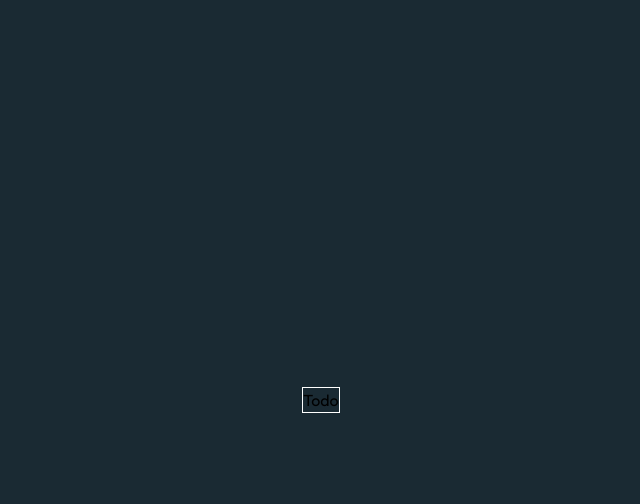
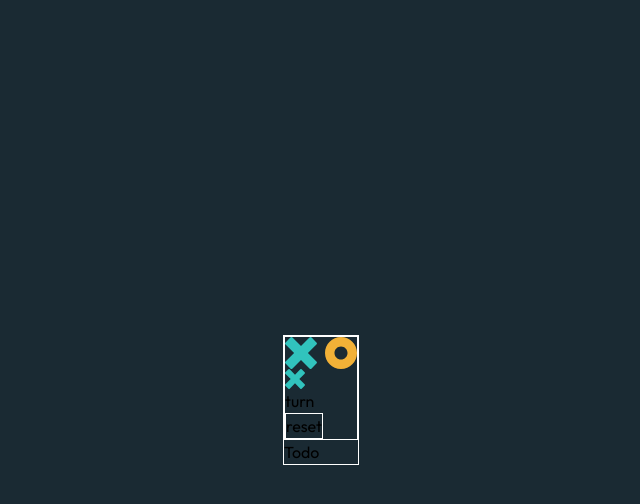
Before and after one commit to EltonLobo07/tic-tac-toe, a React (Vite) app: page / in a window 1280 px wide. Both pictures are taken after a click on the button "new game (vs cpu)". Shown: the top 504 px of the page, without its empty margins (319-959 px from the left). Built offline with nearby package versions, Linux system fonts and the light colour scheme.

Commit message:
Add unstyled grid content head markup

```diff
--- a/src/App.tsx
+++ b/src/App.tsx
@@ -3,12 +3,12 @@ import { MaxWidthWrapper } from "./components/MaxWidthWrapper";
 import { NewGameMenuContent } from "./components/NewGameMenuContent";
 import { VisuallyHidden } from "./components/VisuallyHidden";
 import { useState } from "react";
-import { GameType, PlayerOneMark } from "./type-helpers/app";
+import { GameType, Mark } from "./type-helpers/app";
 
 type GameTypeState = GameType | "not selected";
 
 export function App() {
-  const [playerOneMark, setPlayerOneMark] = useState<PlayerOneMark>("X");
+  const [playerOneMark, setPlayerOneMark] = useState<Mark>("X");
   const [gameType, setGameType] = useState<GameTypeState>("not selected");
 
   let sectionTitleAndContent = {
@@ -21,8 +21,10 @@ export function App() {
   };
   if (gameType !== "not selected") {
     sectionTitleAndContent = {
-      title: "game",
-      content: <GameContent />
+      title: "game content",
+      content: <GameContent
+        playerOneMark = {playerOneMark}
+      />
     };
   }
 
--- a/src/components/GameContent.tsx
+++ b/src/components/GameContent.tsx
@@ -1,9 +1,24 @@
-export function GameContent() {
+import { Mark } from "../type-helpers/app";
+import { GameContentGrid } from "./GameContentGrid";
+import { GameContentHead } from "./GameContentHead";
+import { useState } from "react";
+
+type Props = {
+    playerOneMark: Mark
+};
+
+export function GameContent(props: Props) {
+    const [currentTurnMark, setCurrentTurnMark] = useState<Mark>("X");
+
     return (
         <div
             className = "border border-white my-0 tabAndUp:my-auto"
         >
-            Todo
+            <GameContentHead
+                currentTurnMark = {currentTurnMark}
+                isPlayerOneTurn = {currentTurnMark === props.playerOneMark}
+            />
+            <GameContentGrid />
         </div>
     );
 }
--- /dev/null
+++ b/src/components/GameContentGrid.tsx
@@ -0,0 +1,7 @@
+export function GameContentGrid() {
+    return (
+        <div>
+            Todo
+        </div>
+    );
+}
--- /dev/null
+++ b/src/components/GameContentHead.tsx
@@ -0,0 +1,58 @@
+import { Mark } from "../type-helpers/app";
+import { AppLogo } from "./AppLogo";
+import { Button } from "./Button";
+import { VisuallyHidden } from "./VisuallyHidden";
+import { X } from "./X";
+import { Zero } from "./Zero";
+
+type Props = {
+    currentTurnMark: Mark,
+    isPlayerOneTurn: boolean
+};
+
+function getPlayerOneMark(currentTurnMark: Mark, isPlayerOneTurn: boolean): Mark {
+    if (isPlayerOneTurn) {
+        return currentTurnMark;
+    }
+    if (currentTurnMark === "X") {
+        return "0";
+    }
+    return "X";
+}
+
+export function GameContentHead(props: Props) {
+    const TurnIcon = props.currentTurnMark === "X" ? X : Zero;
+
+    return (
+        <div
+            className = "border border-white"
+        >
+            <AppLogo />
+            <div
+                className = "relative"
+            >
+                <span
+                    aria-hidden
+                >
+                    <TurnIcon
+                        className = "w-5 h-5"
+                    />
+                    <span>
+                        turn
+                    </span>
+                </span>
+                <VisuallyHidden>
+                    player {props.isPlayerOneTurn ? "one" : "two"}'s turn.
+                    player one's selected mark is {getPlayerOneMark(props.currentTurnMark, props.isPlayerOneTurn)}
+                </VisuallyHidden>
+            </div>
+            <Button
+                nativeBtnProps = {{
+                    type: "button"
+                }}
+            >
+                reset
+            </Button>
+        </div>
+    );
+}
--- a/src/components/NewGameMenuContent.tsx
+++ b/src/components/NewGameMenuContent.tsx
@@ -1,5 +1,5 @@
 import { joinClasses } from "../helpers/general";
-import { GameType, PlayerOneMark } from "../type-helpers/app";
+import { GameType, Mark } from "../type-helpers/app";
 import { AppLogo } from "./AppLogo";
 import { Button } from "./Button";
 import { RadioBtn } from "./RadioBtn";
@@ -8,8 +8,8 @@ import { X } from "./X";
 import { Zero } from "./Zero";
 
 type Props = {
-    playerOneMark: PlayerOneMark,
-    onPlayerOneMarkChange: (newPlayerOneMark: PlayerOneMark) => void,
+    playerOneMark: Mark,
+    onPlayerOneMarkChange: (newMark: Mark) => void,
     setGameType: (gameType: GameType) => void
 };
 
@@ -21,7 +21,7 @@ export function NewGameMenuContent(props: Props) {
 
     const commonProps = {
         iconComponentClassNames: "w-8 h-8 mx-auto",
-        customRadioBtnName: "playerOneMark"
+        customRadioBtnName: "Mark"
     };
 
     const markSelectFieldsetLegendTxt = "pick player 1's mark";
--- a/src/type-helpers/app.ts
+++ b/src/type-helpers/app.ts
@@ -1,2 +1,2 @@
-export type PlayerOneMark = "X" | "0";
+export type Mark = "X" | "0";
 export type GameType = "solo" | "multi";
--- a/src/type-helpers/general.ts
+++ b/src/type-helpers/general.ts
@@ -5,4 +5,4 @@ export type KeyValueMap<
     [K in TKey]: TObj[K]
 };
 
-export type ValidChild = string | JSX.Element;
+export type ValidChild = string | JSX.Element | ValidChild[];
```
